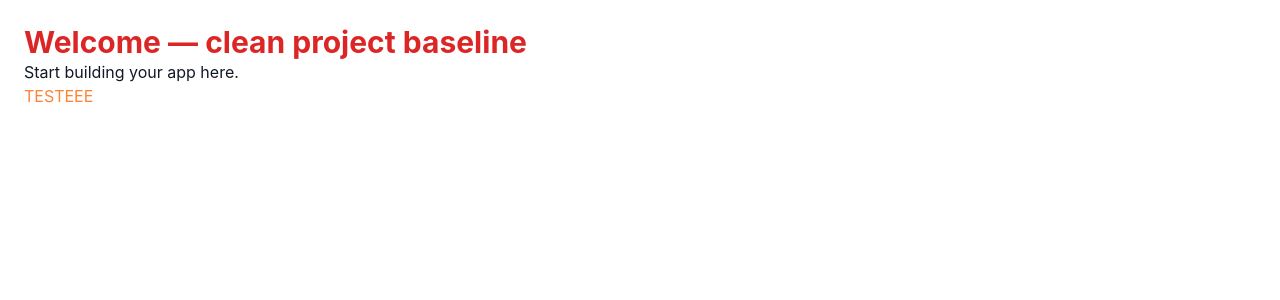
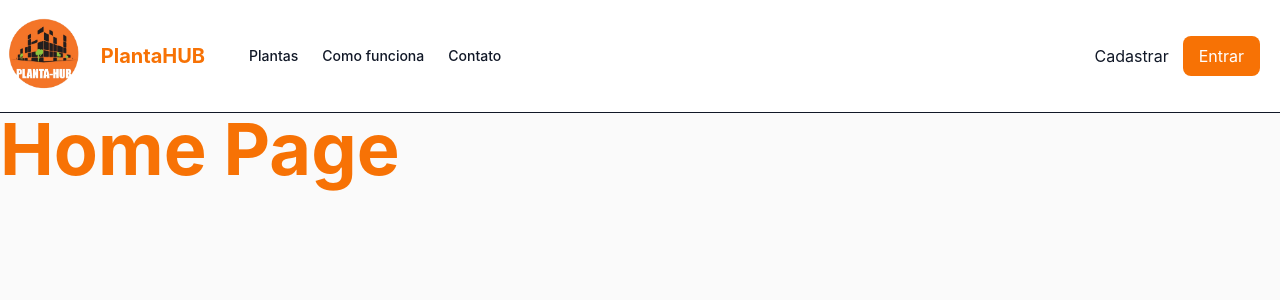
Before and after one commit to Chamfrado/PlantaHUB, a React (Vite) app in the folder apps/web/plantahub-web/: page / in a window 1280 px wide. Shown: the top 300 px of the page. Built offline with nearby package versions, Linux system fonts and the light colour scheme.

Commit message:
chore: commit all changes

```diff
--- a/apps/web/plantahub-web/src/App.tsx
+++ /dev/null
@@ -1,11 +0,0 @@
-function App() {
-  return (
-    <div style={{ padding: 24 }}>
-      <h1 className="text-3xl font-bold text-danger-600">Welcome — clean project baseline</h1>
-      <p>Start building your app here.</p>
-      <h1 className="text-primary-400">TESTEEE</h1>
-    </div>
-  );
-}
-
-export default App;
--- a/apps/web/plantahub-web/src/main.tsx
+++ b/apps/web/plantahub-web/src/main.tsx
@@ -1,7 +1,7 @@
 import { StrictMode } from 'react';
 import { createRoot } from 'react-dom/client';
-import App from './App.tsx';
 import './index.css';
+import App from './pages/public/Home/Home';
 
 createRoot(document.getElementById('root')!).render(
   <StrictMode>
--- /dev/null
+++ b/apps/web/plantahub-web/src/pages/public/Home/Home.tsx
@@ -0,0 +1,12 @@
+import Header from '../../../components/layout/Header';
+
+export default function Home() {
+  return (
+    <div className="min-h-screen flex flex-col bg-neutral-50">
+      <Header />
+      <main className="flex-1">
+        <h1 className="text-7xl font-bold text-primary-500">Home Page</h1>
+      </main>
+    </div>
+  );
+}
```
Also changed, not shown: apps/web/plantahub-web/src/App.css (deleted, +0 -21 lines), apps/web/plantahub-web/src/assets/logotipo.png (added), apps/web/plantahub-web/src/components/layout/Footer.tsx (added).
